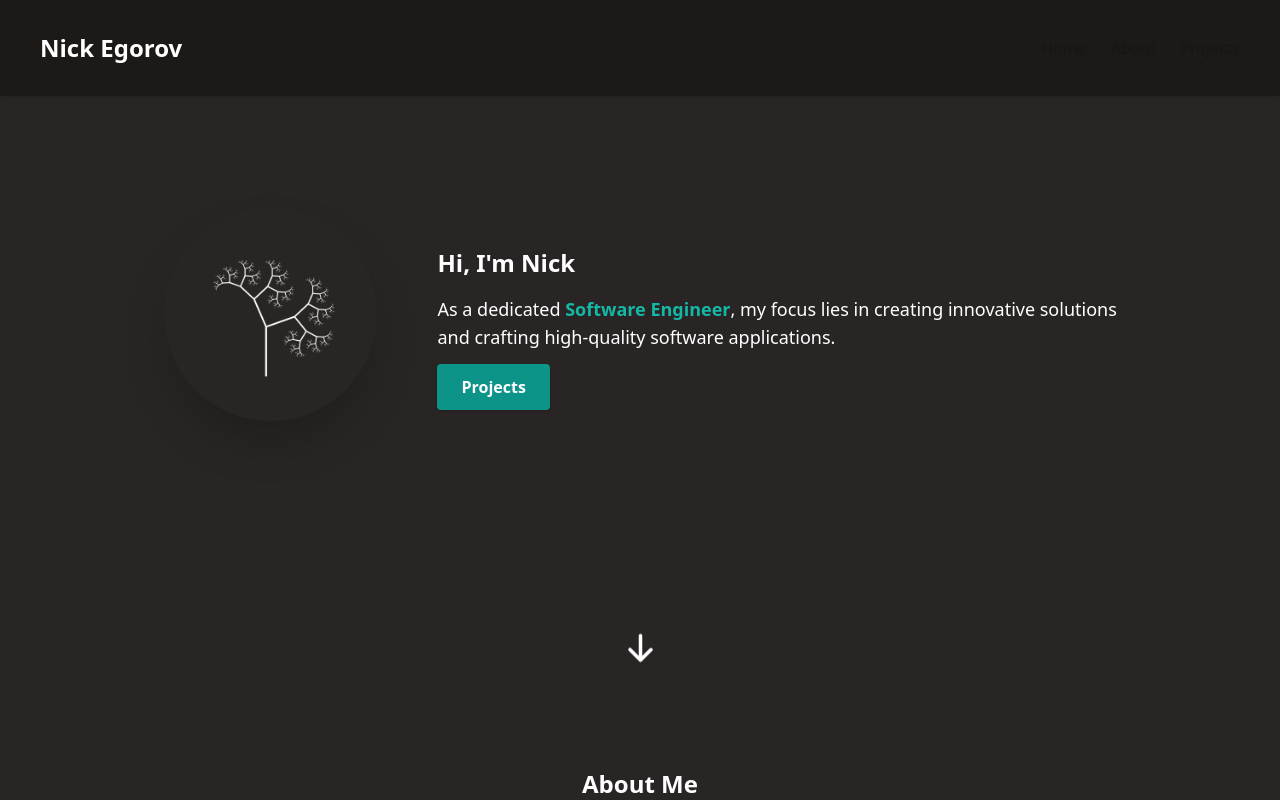
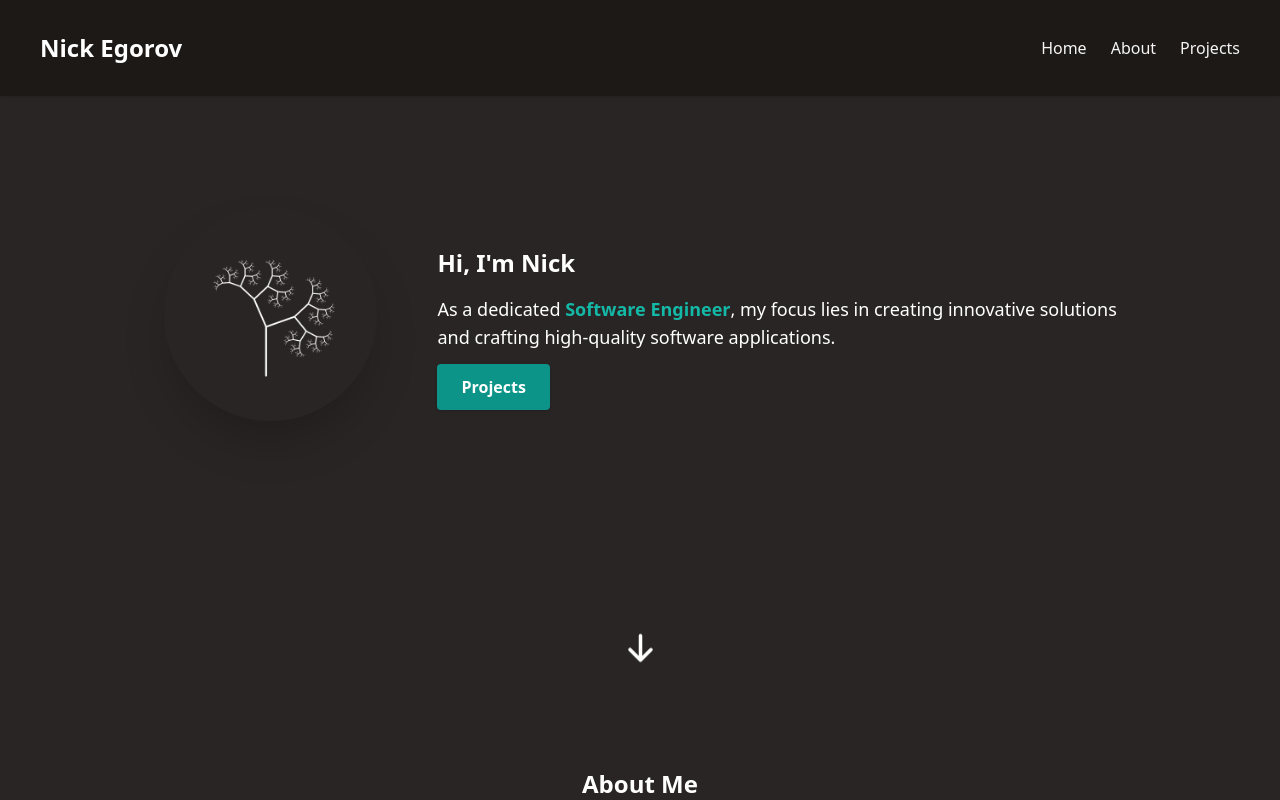
Before and after one commit to Arsnck/Portfolio-Website, a Next.js app: page / in a window 1280 px wide. Shown: the top 800 px of the page. Built offline with nearby package versions, Linux system fonts and the light colour scheme.

Commit message:
Fixed colors

```diff
--- a/components/Navbar.tsx
+++ b/components/Navbar.tsx
@@ -58,7 +58,7 @@ const Navbar = () => {
                                 key={idx}
                                 to={item.page}
                                 className={
-                                  "block lg:inline-block text-neutral-900  hover:text-teal-300 text-neutral-100 cursor-pointer "
+                                  "block lg:inline-block text-neutral-100  hover:text-teal-300 text-neutral-100 cursor-pointer "
                                 }
                                 activeClass="active"
                                 spy={true}
```
